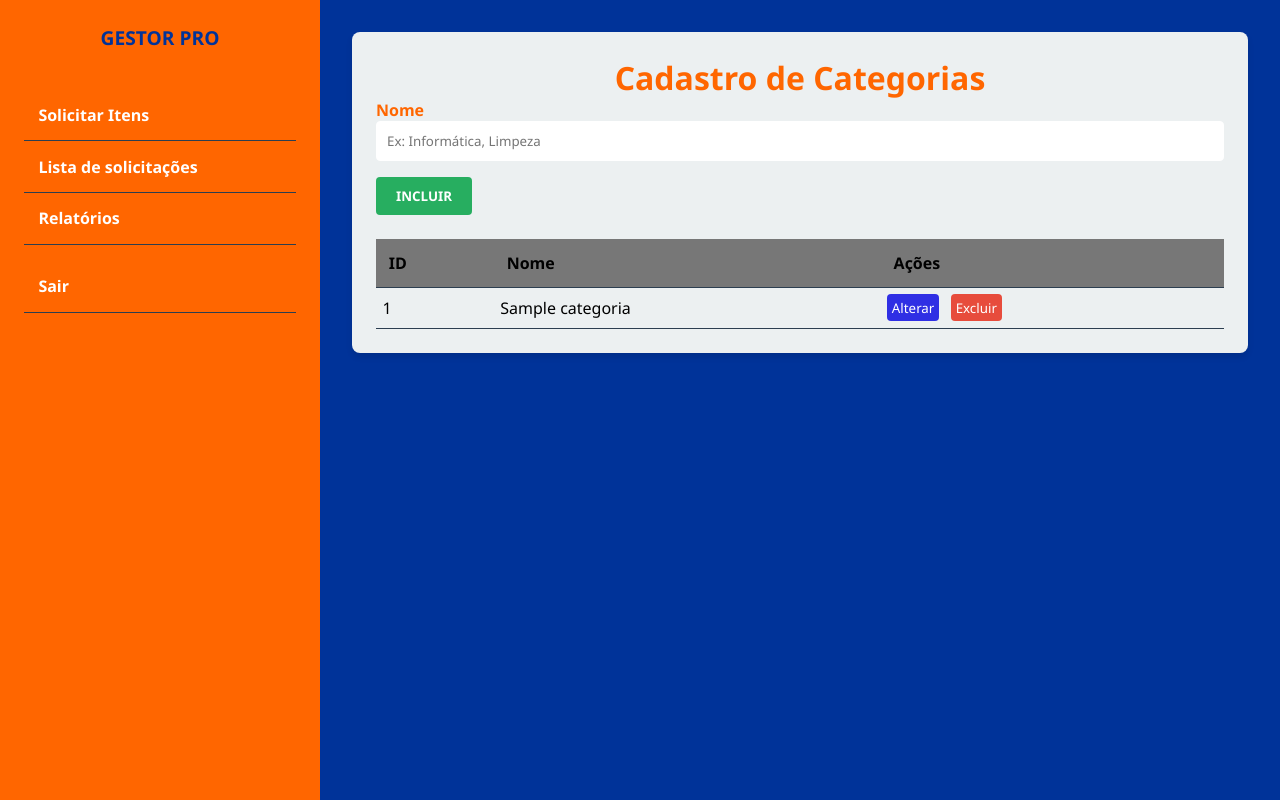
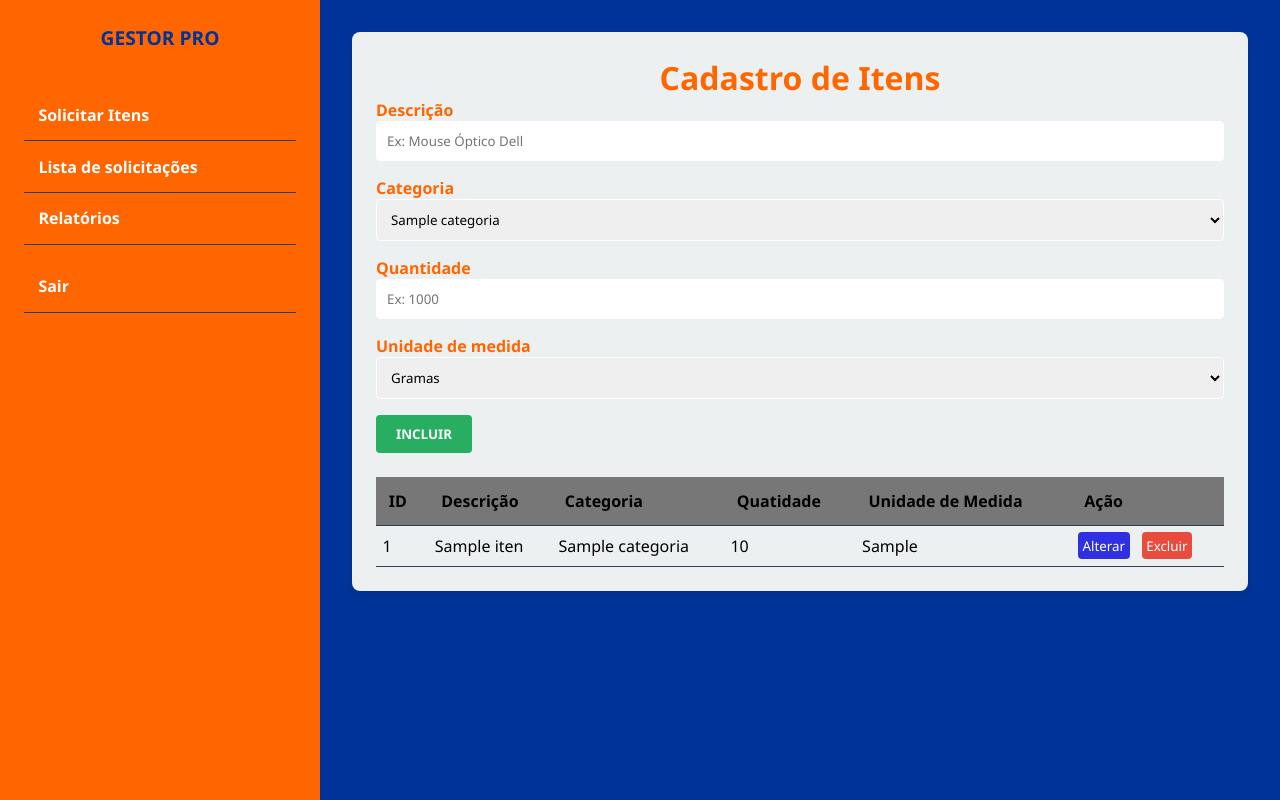
Before and after one commit to RuiShibukawa/StartupModelSenior, a PHP site: page /controller/itemController.php?acao=listAll in a window 1280 px wide. Run offline with PHP 8.4, Linux system fonts and the light colour scheme; the visitor is signed in with stand-in values (Sample User, id 1); tables that the repository leaves empty hold one stand-in row (values such as "Sample post").

Commit message:
280626 1820

```diff
--- a/SistemaCompras/controller/categoriaController.php
+++ b/SistemaCompras/controller/categoriaController.php
@@ -1,7 +1,4 @@
 <?php
-if (session_status() == PHP_SESSION_NONE) {
-    session_start();
-}
 
 require_once __DIR__ . '/../model/Categoria.php';
 
--- a/SistemaCompras/controller/itemController.php
+++ b/SistemaCompras/controller/itemController.php
@@ -1,43 +1,52 @@
 <?php
-if (session_status() == PHP_SESSION_NONE) {
-    session_start();
-}
 
+
+require_once __DIR__ . '/../model/Itens.php';
 require_once __DIR__ . '/../model/Categoria.php';
 
+$itemModel = new Itens();
 $categoriaModel = new Categoria();
 
 if ($_SERVER["REQUEST_METHOD"] == "POST" && isset($_POST["acao"]) && !empty($_POST["acao"])) {
     if ($_POST["acao"] == "create") {
-        $nome = $_POST["nome-categoria"] ?? "";
-        if (!empty($nome)) {
-            $categoriaModel->create($nome);
+        $nome = $_POST["descricao-item"] ?? "";
+        $categoria_id = $_POST["select-categoria"] ?? null;
+        $quantidade = $_POST["quantidade-item"] ?? 0;
+        $unidade_medida = $_POST["unidadeMedida-item"] ?? "";
+
+        if (!empty($nome) && $categoria_id) {
+            $itemModel->create($nome, $categoria_id, $quantidade, $unidade_medida);
         }
     }
 
     if ($_POST["acao"] == "update") {
         $id = $_POST["modal-id"] ?? null;
-        $nome = $_POST["modal-nome"] ?? "";
-        if ($id && !empty($nome)) {
-            $categoriaModel->update($id, $nome);
+        $nome = $_POST["modal-descricao"] ?? "";
+        $categoria_id = $_POST["modal-categoria"] ?? null;
+        $quantidade = $_POST["modal-quantidade"] ?? 0;
+        $unidade_medida = $_POST["modal-unidadeMedida"] ?? "";
+
+        if ($id && !empty($nome) && $categoria_id) {
+            $itemModel->update($id, $nome, $categoria_id, $quantidade, $unidade_medida);
         }
     }
 
     if ($_POST["acao"] == "delete") {
         $id = $_POST["id"] ?? null;
         if ($id) {
-            $categoriaModel->delete($id);
+            $itemModel->delete($id);
         }
     }
 
-    header("Location: categoriaController.php?acao=listAll");
+    header("Location: itemController.php?acao=listAll");
     exit();
 
 } elseif ($_SERVER["REQUEST_METHOD"] == "GET") {
     $acao = $_GET["acao"] ?? "listAll";
     if ($acao == "listAll") {
+        $itens = $itemModel->listAll();
         $categorias = $categoriaModel->listAll();
-        include __DIR__ . '/../view/formCategoria.php';
+        include __DIR__ . '/../view/formItem.php';
         exit();
     }
 }
--- a/SistemaCompras/controller/usuarioController.php
+++ b/SistemaCompras/controller/usuarioController.php
@@ -1,7 +1,4 @@
 <?php
-if (session_status() == PHP_SESSION_NONE) {
-    session_start();
-}
 
 require_once __DIR__ . '/../model/Usuario.php';
 
--- a/SistemaCompras/mocks/categorias.json
+++ /dev/null
@@ -1,6 +0,0 @@
-[
-    {"id": 1, "nome" : "Informática"},
-    {"id": 2, "nome" : "Limpeza"},
-    {"id": 3, "nome" : "Excritório"},
-    {"id": 4, "nome" : "Tempero"}
-]
--- a/SistemaCompras/mocks/itens.json
+++ /dev/null
@@ -1,6 +0,0 @@
-[
-    {"id": 1, "descricao" : "Mouse Óptico Dell", "categoria": {"id":1, "nome":"Informática"}, "quantidade": 2, "unidadeMedida": "Unidade"},
-    {"id": 2, "descricao" : "Teclado com fio Dell", "categoria": {"id":1, "nome":"Informática"}, "quantidade": 1, "unidadeMedida": "Unidade"},
-    {"id": 3, "descricao" : "Sal do Himalaia", "categoria": {"id":4, "nome":"Tempero"}, "quantidade": 1000, "unidadeMedida": "Gramas"},
-    {"id": 4, "descricao" : "Açucar Demerara", "categoria": {"id":4, "nome":"Tempero"}, "quantidade": 5000, "unidadeMedida": "Gramas"}
-]
--- a/SistemaCompras/mocks/solicitacao.json
+++ /dev/null
@@ -1,5 +0,0 @@
-[
-    {"id": 1, "data": "17/05/2026", "status": "Espera" ,"usuario" : {"id": 1, "nome" : "João Silva", "cracha": "0123005", "nivelAcesso": 1}, "item": {"id": 1, "descricao" : "Mouse Óptico Dell", "categoria": {"id":1, "nome":"Informática"}, "quantidade": 2, "unidadeMedida": "Unidade"}, "turma": ""},
-    {"id": 2, "data": "17/05/2026", "status": "Compra", "usuario": {"id": 1, "nome" : "João Silva", "cracha": "0123005", "nivelAcesso": 1}, "item": {"id": 2, "descricao" : "Teclado com fio Dell", "categoria": {"id":1, "nome":"Informática"}, "quantidade": 1, "unidadeMedida": "Unidade"}, "turma": ""}
-
-]
--- a/SistemaCompras/mocks/usuarios.json
+++ /dev/null
@@ -1,6 +0,0 @@
-[
-    {"id": 1, "nome" : "João Silva", "cracha": "0123005", "nivelAcesso": "Usuario"},
-    {"id": 2, "nome" : "Maria Souza", "cracha": "0123006", "nivelAcesso": "Usuario"},
-    {"id": 3, "nome" : "Tadeu Santos", "cracha": "0321001", "nivelAcesso": "Administrador"},
-    {"id": 4, "nome" : "Lili Amarau", "cracha": "0321002", "nivelAcesso": "Administrador"}
-]
--- a/SistemaCompras/view/formCategoria.php
+++ b/SistemaCompras/view/formCategoria.php
@@ -17,8 +17,8 @@
     <title>Lista de Categorias</title>
 </head>
 <body>
-    <?php
-        if($nivelAcesso == "Administrador"){
+   <?php
+        if($nivelAcesso === 0){
             include_once "../layout/menuAdm.php";
         }else {
             include_once "../layout/menu.php";
--- a/SistemaCompras/view/formItem.php
+++ b/SistemaCompras/view/formItem.php
@@ -17,7 +17,7 @@
 </head>
 <body>
    <?php
-        if($nivelAcesso == "Administrador"){
+        if($nivelAcesso === 0){
             include_once "../layout/menuAdm.php";
         }else {
             include_once "../layout/menu.php";
--- a/SistemaCompras/view/formSolicitarItens.php
+++ b/SistemaCompras/view/formSolicitarItens.php
@@ -17,7 +17,7 @@
 </head>
 <body>
     <?php
-        if($nivelAcesso == "Administrador"){
+        if($nivelAcesso === 0){
             include_once "../layout/menuAdm.php";
         }else {
             include_once "../layout/menu.php";
--- a/SistemaCompras/view/formUsuario.php
+++ b/SistemaCompras/view/formUsuario.php
@@ -19,7 +19,7 @@
 </head>
 <body>
     <?php
-        if($nivelAcesso == "Administrador"){
+        if($nivelAcesso === 0){
             include_once "../layout/menuAdm.php";
         }else {
             include_once "../layout/menu.php";
--- a/SistemaCompras/view/home.php
+++ b/SistemaCompras/view/home.php
@@ -18,7 +18,7 @@
     </head>
     <body>
         <?php
-            if($nivelAcesso == "Administrador"){
+            if($nivelAcesso === 0){
                 include_once "../layout/menuAdm.php";
             }else {
                 include_once "../layout/menu.php";
```
Also changed, not shown: SistemaCompras/controller/loginController.php (+4 -3 lines), SistemaCompras/view/formGestaoAvaliacao.php (+14 -9 lines), SistemaCompras/view/formRelatorios.php (+14 -9 lines).
